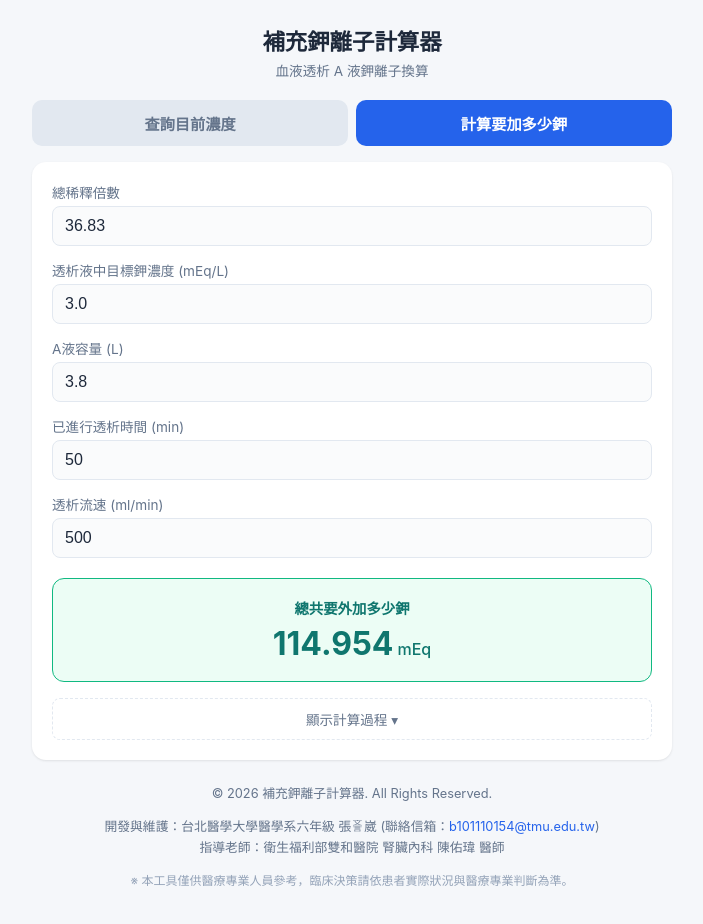
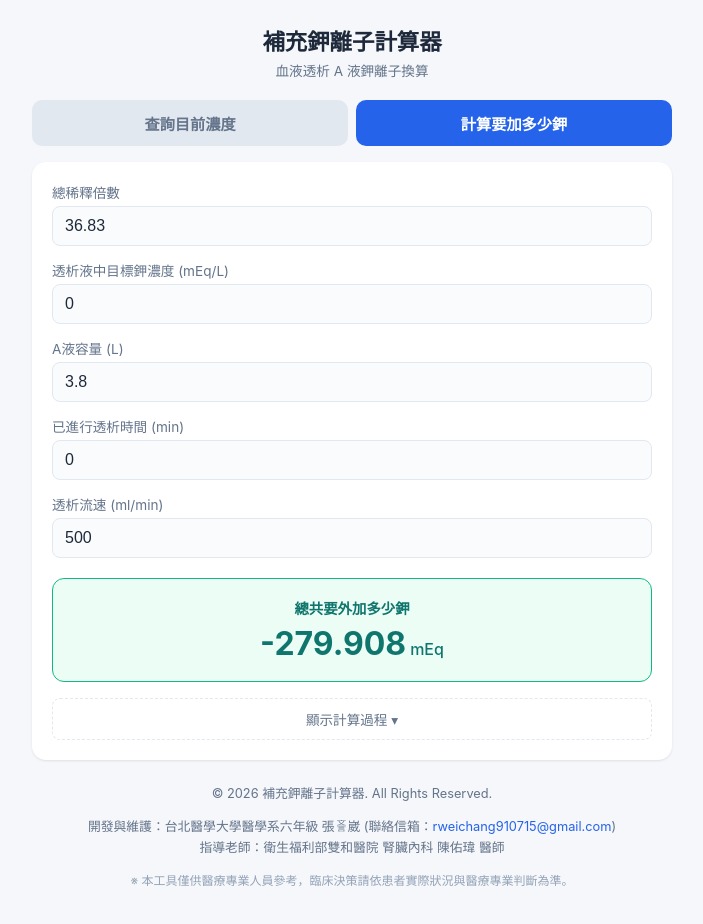
Before and after one commit to rweichang910715-eng/HDPotassium_calculator, a plain HTML site: page index.html in a window 1280 px wide. Both pictures are taken after a click on the button "計算要加多少鉀". Shown: the whole page, without its empty margins (288-991 px from the left). Drawn offline with Linux system fonts and the light colour scheme.

Commit message:
Update default target values and change contact email address

```diff
--- a/index.html
+++ b/index.html
@@ -264,7 +264,7 @@
       </div>
       <div class="field">
         <label>透析液中目標鉀濃度 (mEq/L)</label>
-        <input type="number" id="t-targetK" value="3.0" step="any">
+        <input type="number" id="t-targetK" value="0" step="any">
       </div>
       <div class="field">
         <label>A液容量 (L)</label>
@@ -272,7 +272,7 @@
       </div>
       <div class="field">
         <label>已進行透析時間 (min)</label>
-        <input type="number" id="t-time" value="50" step="any">
+        <input type="number" id="t-time" value="0" step="any">
       </div>
       <div class="field">
         <label>透析流速 (ml/min)</label>
@@ -298,7 +298,7 @@
     <div class="footer-content">
       <p class="copyright">© 2026 補充鉀離子計算器. All Rights Reserved.</p>
       <p class="credits">
-        開發與維護：台北醫學大學醫學系六年級 張<span class="rare-char" aria-label="𣁎" title="𣁎"><span class="char-top" aria-hidden="true">文</span><span class="char-bottom" aria-hidden="true">言</span></span>崴 (聯絡信箱：<a href="mailto:b101110154@tmu.edu.tw">b101110154@tmu.edu.tw</a>)<br>
+        開發與維護：台北醫學大學醫學系六年級 張<span class="rare-char" aria-label="𣁎" title="𣁎"><span class="char-top" aria-hidden="true">文</span><span class="char-bottom" aria-hidden="true">言</span></span>崴 (聯絡信箱：<a href="mailto:rweichang910715@gmail.com">rweichang910715@gmail.com</a>)<br>
         指導老師：衛生福利部雙和醫院 腎臟內科 陳佑瑋 醫師
       </p>
       <p class="disclaimer">※ 本工具僅供醫療專業人員參考，臨床決策請依患者實際狀況與醫療專業判斷為準。</p>
```
